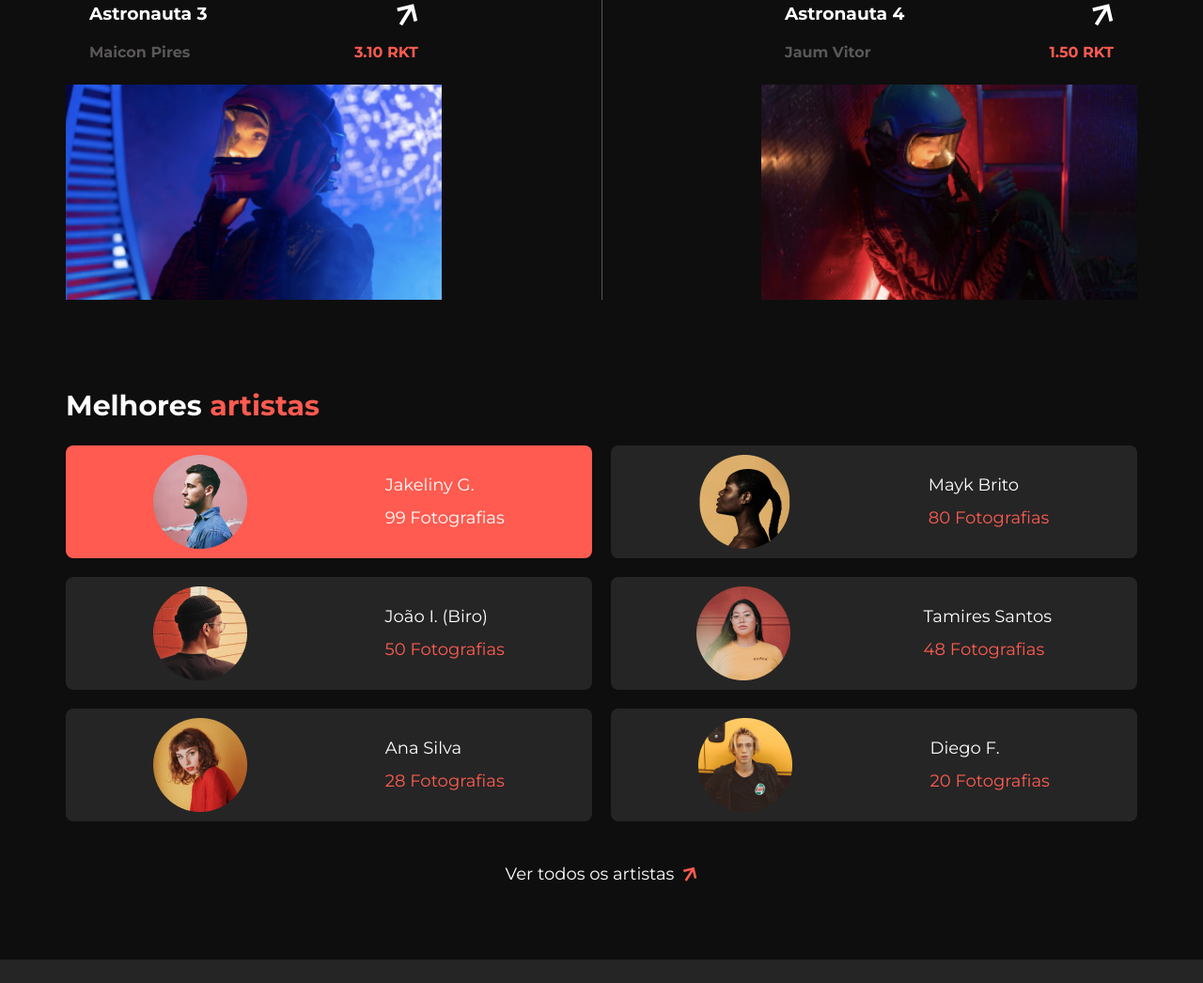
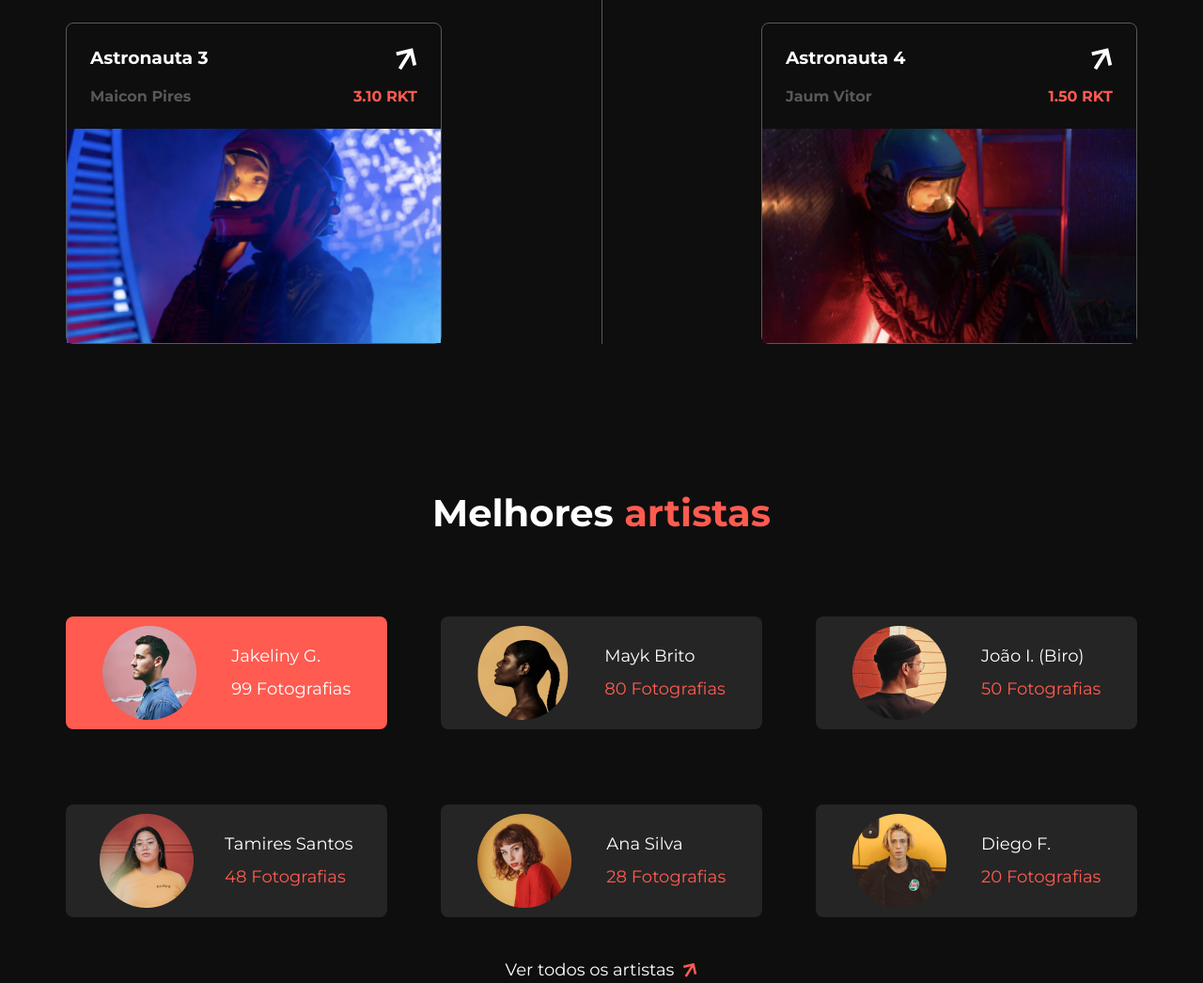
Before and after one commit to JaumVitor/NFTsRockets, a plain HTML site: page index.html in a window 1280 px wide. Shown: the part 2147-3193 px from the top of the page at 94% size. Drawn offline with nearby package versions, Linux system fonts and the light colour scheme.

Commit message:
Best-artists desktop concluded

```diff
--- a/style.css
+++ b/style.css
@@ -1017,7 +1017,9 @@ footer .site-address {
   }
 
   body #popular-week h2 {
+    font-size: 4rem;
     padding: 0;
+    margin-bottom: 8rem;
   }
 
   body #popular-week section {
@@ -1030,11 +1032,11 @@ footer .site-address {
     flex-wrap: wrap;
     gap: 5rem;
     justify-content: space-between;
+    overflow: hidden;
   }
 
   body #popular-week .content-astronaut {
     max-width: 40rem;
-    border: none;
   }
 
   body #popular-week .content-astronaut:nth-child(1)::before {
@@ -1046,9 +1048,37 @@ footer .site-address {
     left: 50%;
   }
 
-  body #popular-week .content-astronaut:nth-child(1),
-  body #popular-week .content-astronaut:nth-child(2) {
-    margin-bottom: 5rem;
+  /* -----best-artists------- */
+  body #best-artists {
+    padding-top: 15rem;
+  }
+
+  body #best-artists section {
+    padding: 0;
+  }
+
+  body #best-artists h2 {
+    font-size: 4rem;
+    text-align: center;
+    margin-bottom: 8rem;
+  }
+
+  body #best-artists .content-best-artists ul {
+    display: flex;
+    flex-wrap: wrap;
+    flex-direction: row;
+    justify-content: space-between;
+    gap: 4rem;
+  }
+
+  body #best-artists .content-best-artists li {
+    width: 30%;
+  }
+
+  body #best-artists .content-best-artists li:nth-child(1),
+  body #best-artists .content-best-artists li:nth-child(2),
+  body #best-artists .content-best-artists li:nth-child(3) {
+    margin-bottom: 4rem;
   }
 }
 
```
